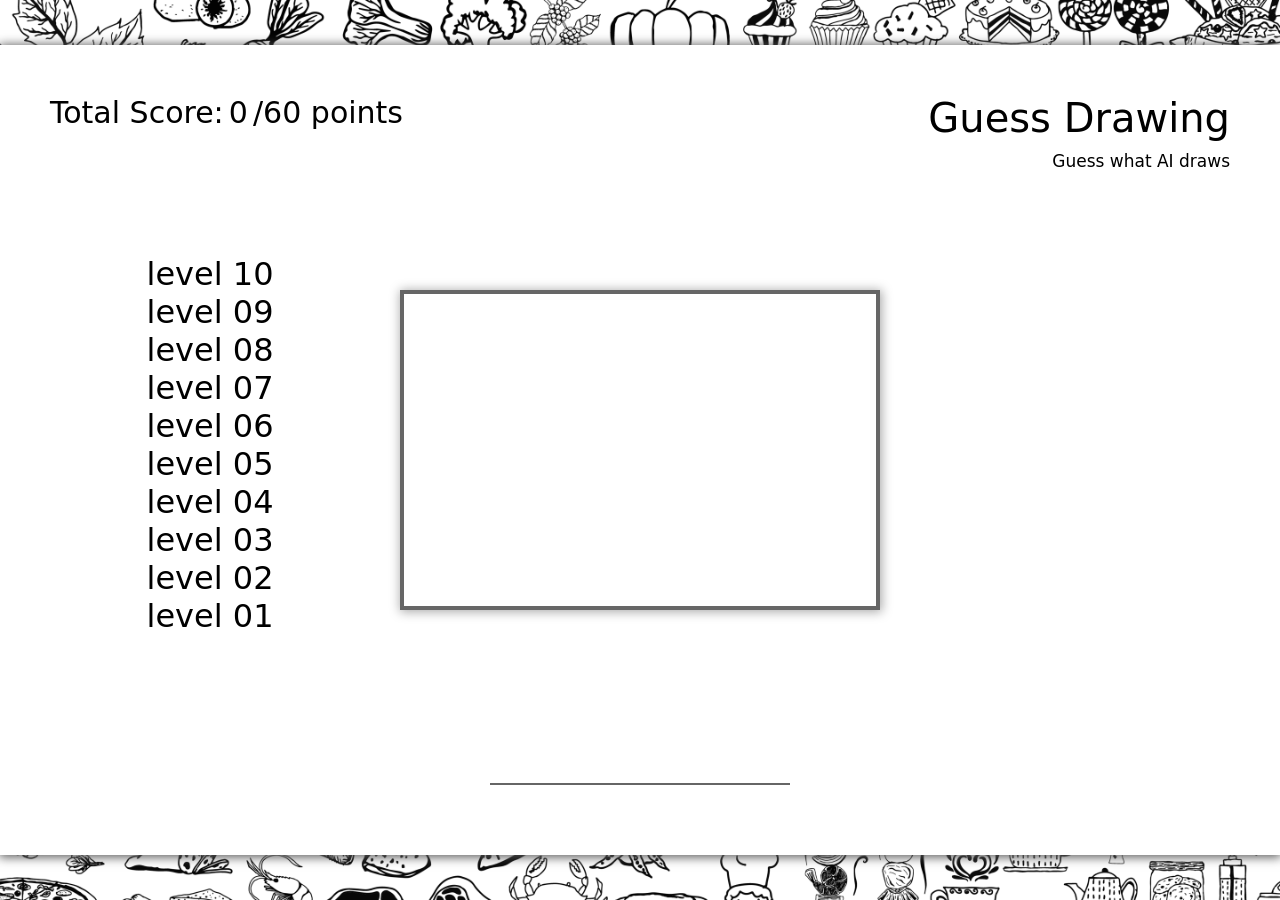
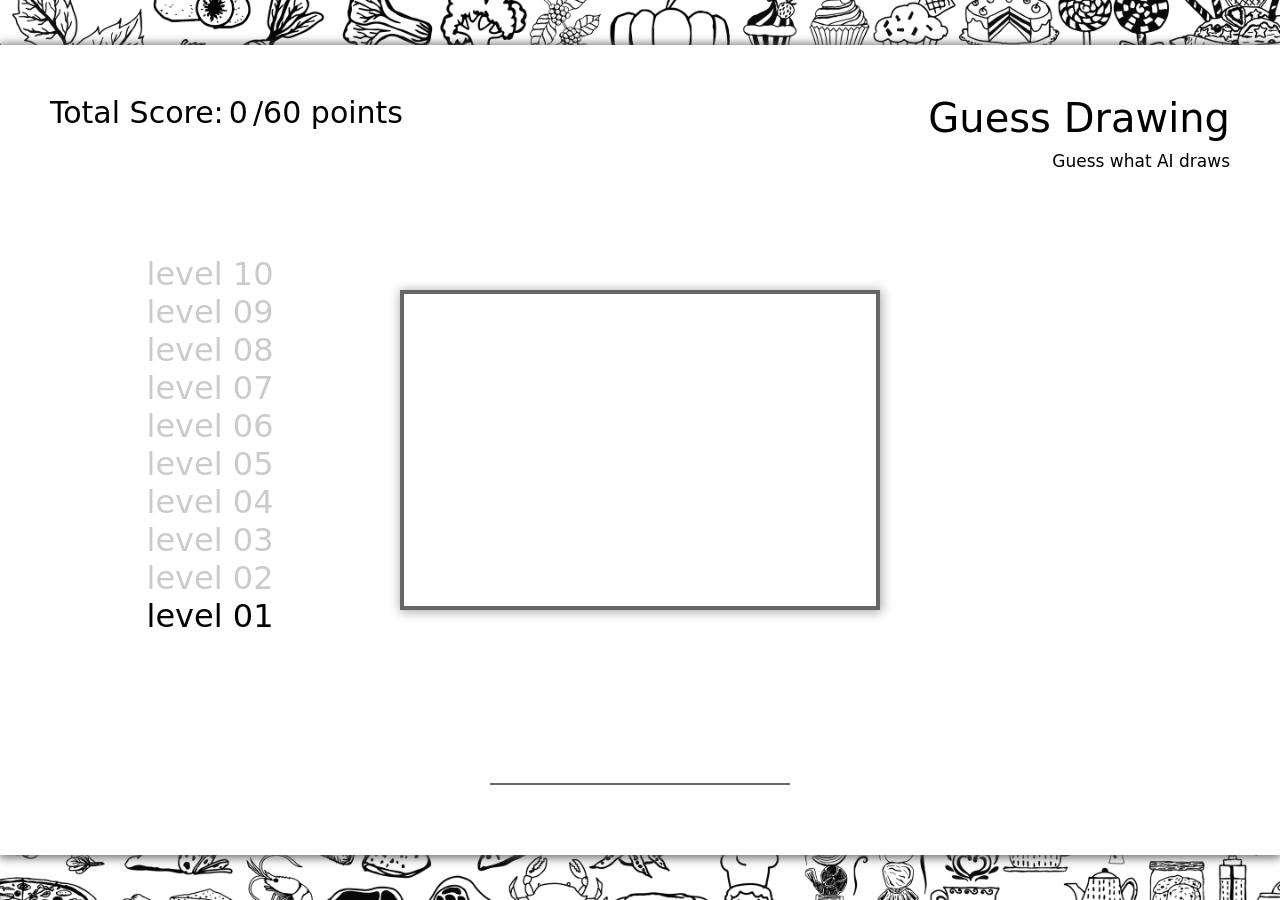
Before and after one commit to lezakkaz/DrawSomething, a Flask app: page /guess_draw in a window 1280 px wide. Run offline with Flask 2, Linux system fonts and the light colour scheme; some libraries are stand-ins or nearby versions.

Commit message:
Stage level div default opacity set to 0.1

```diff
--- a/static/css/game.css
+++ b/static/css/game.css
@@ -291,6 +291,12 @@ body,html{
 }
 
 /********** Guess Drawing **********/
+.drawing-level {
+    opacity: 0.2;
+}
+.drawing-level:last-child {
+    opacity: 1;
+}
 #defaultCanvas0 {
     position: absolute;
     margin: auto;
```
